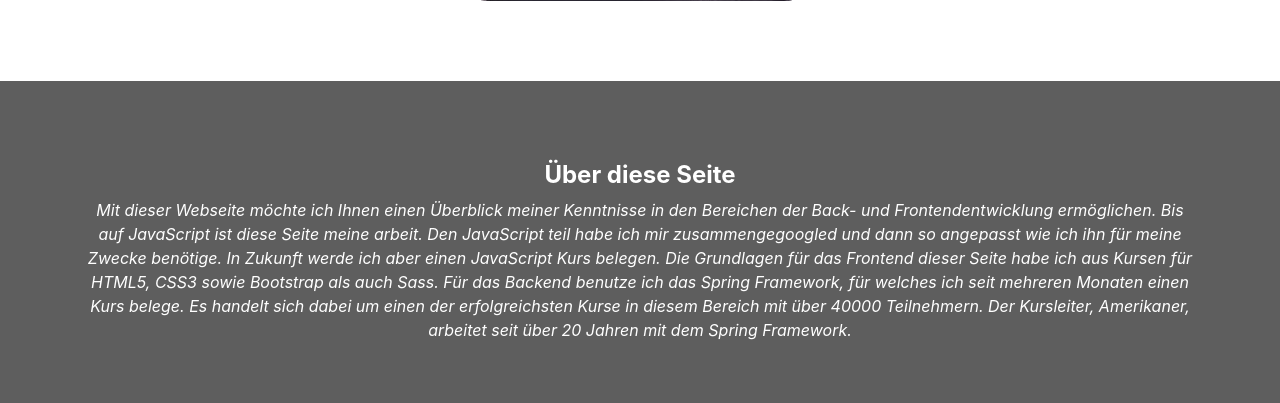
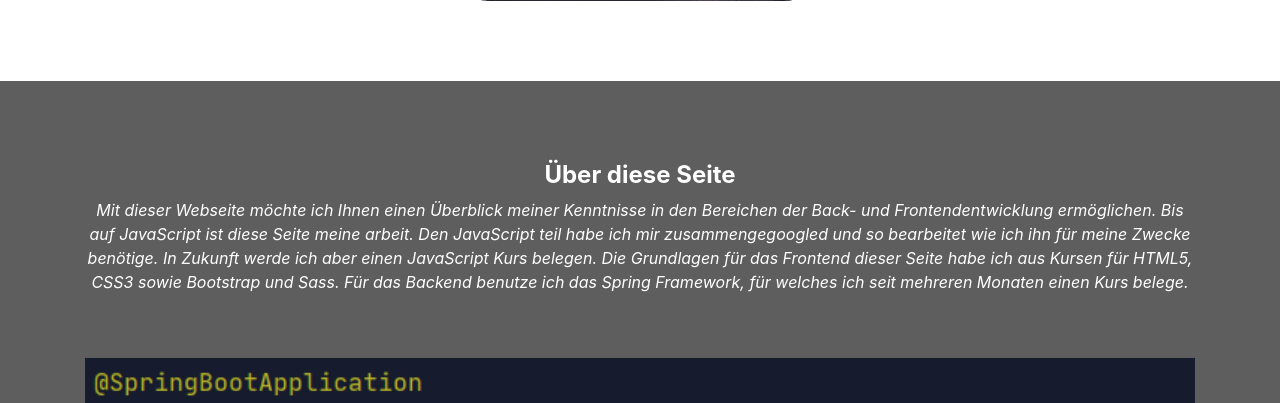
Before and after one commit to Entremetier/website, a Spring Boot app: page / in a window 1280 px wide. Shown: the part 1378-1781 px from the top of the page. Run offline with Spring Boot 4, Linux system fonts and the light colour scheme.

Commit message:
added in new images for "this"-carousel and changed a few class names

```diff
--- a/src/main/resources/static/css/styles.scss
+++ b/src/main/resources/static/css/styles.scss
@@ -7,9 +7,13 @@
 $section-padding: 80px;
 $text-color-white: #FFF;
 
+
+//=== Global ===
+
 .paragraph-white{
   color: $text-color-white;
 }
+
 
 //=== Page-Header ===
 
@@ -33,7 +37,7 @@
 }
 
 .navbar {
-   background-color: transparent;
+  background-color: transparent;
 }
 
 .navbar-dark .navbar-brand {
@@ -102,7 +106,7 @@
   }
 }
 
-#hidden-picture {
+#hidden-image {
   opacity:0;
   border-radius: 4%;
 }
@@ -122,7 +126,7 @@
     }
   }
 
-  #hidden-picture{
+  #hidden-image{
     padding-bottom: 3rem;
   }
 }
@@ -142,7 +146,7 @@
     }
   }
 
-  #hidden-picture{
+  #hidden-image{
     display: none;
   }
 }
@@ -162,7 +166,7 @@
     }
   }
 
-  #hidden-picture{
+  #hidden-image{
     display: none;
   }
 }
--- a/src/main/resources/static/js/index.js
+++ b/src/main/resources/static/js/index.js
@@ -4,7 +4,7 @@
     $(window).scroll( function(){
 
         /* Check the location of each desired element */
-        $('#hidden-picture').each( function(){
+        $('#hidden-image').each( function(){
 
             let bottom_of_object = $(this).offset().top + $(this).outerHeight();
             let bottom_of_window = $(window).scrollTop() + $(window).height();
--- a/src/main/resources/templates/index.html
+++ b/src/main/resources/templates/index.html
@@ -80,7 +80,7 @@
                         <p class="text-muted">Positiv denkender und kein Schwarzmaler!</p>
                     </div>
                     <div class="col-lg-12 col-xl-4 text-center pl-0 pr-2">
-                        <img id="hidden-picture" src="img/about-me/about-me-picture.jpg"></div>
+                        <img id="hidden-image" src="img/about-me/about-me-picture.jpg"></div>
                     <div class="col-lg-12 col-xl-4 pr-0 pl-0">
                         <h2 class="job font-weight-bolder pb-3"><u>fachliches</u></h2>
                         <p class="text-muted">Zukünftiger Junior Developer mit Erfahrung in Java, Spring, Bootstrap, Sass, HTML5 & CSS3, MySQL und Git/GitHub.</p>
@@ -105,39 +105,68 @@
             <h4 class="text-center font-weight-bold">Über diese Seite</h4>
             <p class="paragraph-white text-center font-italic pb-5">Mit dieser Webseite möchte ich Ihnen einen Überblick
                 meiner Kenntnisse in den Bereichen der Back- und Frontendentwicklung ermöglichen. Bis auf JavaScript ist
-                diese Seite meine arbeit. Den JavaScript teil habe ich mir zusammengegoogled und dann so angepasst wie ich
+                diese Seite meine arbeit. Den JavaScript teil habe ich mir zusammengegoogled und so bearbeitet wie ich
                 ihn für meine Zwecke benötige. In Zukunft werde ich aber einen JavaScript Kurs belegen. Die Grundlagen
-                für das Frontend dieser Seite habe ich aus Kursen für HTML5, CSS3 sowie Bootstrap als auch Sass. Für das
-                Backend benutze ich das Spring Framework, für welches ich seit mehreren Monaten einen Kurs belege. Es
-                handelt sich dabei um einen der erfolgreichsten Kurse in diesem Bereich mit über 40000 Teilnehmern.
-                Der Kursleiter, Amerikaner, arbeitet seit über 20 Jahren mit dem Spring Framework.</p>
+                für das Frontend dieser Seite habe ich aus Kursen für HTML5, CSS3 sowie Bootstrap und Sass. Für das
+                Backend benutze ich das Spring Framework, für welches ich seit mehreren Monaten einen Kurs belege.</p>
 
             <div id="carouselExampleCaptions" class="carousel slide" data-ride="carousel">
                 <ol class="carousel-indicators">
                     <li data-target="#carouselExampleCaptions" data-slide-to="0" class="active"></li>
                     <li data-target="#carouselExampleCaptions" data-slide-to="1"></li>
                     <li data-target="#carouselExampleCaptions" data-slide-to="2"></li>
+                    <li data-target="#carouselExampleCaptions" data-slide-to="3"></li>
+                    <li data-target="#carouselExampleCaptions" data-slide-to="4"></li>
+                    <li data-target="#carouselExampleCaptions" data-slide-to="5"></li>
                 </ol>
                 <div class="carousel-inner">
                     <div class="carousel-item active">
-                        <img src="img/this-carousel/bild-1.jpg" class="d-block w-100" alt="It-Bild">
+                        <img src="img/this-carousel/backend-spring-springApplication-run-method.png" class="d-block w-100"
+                             alt="Bild der Klasse die das Spring Projekt startet.">
                         <div class="carousel-caption d-none d-md-block">
-                            <h5>Ein Beispielbild</h5>
-                            <p>Nulla vitae elit libero, a pharetra augue mollis interdum.</p>
+                            <h5>Die SpringApplication Klasse</h5>
+                            <p>Die Methode run(), diese sorgt für den start der Application.</p>
                         </div>
                     </div>
                     <div class="carousel-item">
-                        <img src="img/this-carousel/bild-2.jpg" class="d-block w-100" alt="...">
+                        <img src="img/this-carousel/backend-spring-controller.png" class="d-block w-100"
+                             alt="Der Controller für die index.html">
                         <div class="carousel-caption d-none d-md-block">
-                            <h5>Noch ein Beispielbild</h5>
-                            <p>Lorem ipsum dolor sit amet, consectetur adipiscing elit.</p>
+                            <h5>Der Controller für die index.html</h5>
+                            <p>Die Methode bearbeitet die Anfrage und hat als Rückgabewert einen String, dieser verweist
+                                auf die Seit die im templates Ordner aufzurufen ist.</p>
                         </div>
                     </div>
                     <div class="carousel-item">
-                        <img src="img/this-carousel/bild-3.jpg" class="d-block w-100" alt="...">
+                        <img src="img/this-carousel/frontend-bootstrap-I.png" class="d-block w-100"
+                             alt="Bootstrap Klassen einer Navbar">
                         <div class="carousel-caption d-none d-md-block">
-                            <h5>Das letzte Beispielbild</h5>
-                            <p>Praesent commodo cursus magna, vel scelerisque nisl consectetur.</p>
+                            <h5>Bootstrap Navbar</h5>
+                            <p>Aufbau einer Navbar mit, von Bootstrap, zur verfügung gestellten Klassen.</p>
+                        </div>
+                    </div>
+                    <div class="carousel-item">
+                        <img src="img/this-carousel/frontend-sass-I.png" class="d-block w-100"
+                             alt="media query mit Sass">
+                        <div class="carousel-caption d-none d-md-block">
+                            <h5>Media Query mit Sass</h5>
+                            <p>Bearbeiten einer Media Query mit Bootstrap und Sass.</p>
+                        </div>
+                    </div>
+                    <div class="carousel-item">
+                        <img src="img/this-carousel/frontend-sass-II.png" class="d-block w-100"
+                             alt="Verwenden von Variablen mit Sass">
+                        <div class="carousel-caption d-none d-md-block">
+                            <h5>Variablen in Sass</h5>
+                            <p>Ein Vorteil von Sass ist der Einsatz von Variablen.</p>
+                        </div>
+                    </div>
+                    <div class="carousel-item">
+                        <img src="img/this-carousel/javascript-animate-image.png" class="d-block w-100"
+                             alt="JavaScript Methode">
+                        <div class="carousel-caption d-none d-md-block">
+                            <h5>JavaScript</h5>
+                            <p>Um die Website nicht statisch zu programmieren kann JavaScript eingesetzt werden</p>
                         </div>
                     </div>
                 </div>
@@ -242,7 +271,9 @@
             <h4 class="text-center font-weight-bold">Kontakt</h4>
             <p class="paragraph-white text-center font-italic pb-5">Sollten Sie mich jetzt kontaktieren wollen können Sie
                 dafür dieses Kontaktformular verwenden.</p>
-            <form method="get">
+
+            <form action="submit" method="POST">
+
                 <div class="row">
                     <div class="col-12 col-sm-12 col-md-6">
                         <input class="form-control mb-3" type="text" name="name" placeholder="Name *" required>
@@ -268,7 +299,7 @@
         <div class="container">
             <div class="row">
                 <div class="col-12 d-flex justify-content-center">
-                    <p class="mt-2 font-weight-bold"><u>Diese Webseite dient nur für Bewerbungen und ist nicht für kommerziellen Nutzung vorgesehen!</u></p>
+                    <p class="mt-2 font-weight-bold"><u>Diese Webseite ist nicht für kommerzielle Nutzung vorgesehen!</u></p>
                 </div>
                 <div class="col-12 d-flex justify-content-center">
                     <p class="copyright-text">&copy;Copyright 2020 Marco Happe</p>
--- a/src/main/resources/templates/java.html
+++ b/src/main/resources/templates/java.html
@@ -49,7 +49,7 @@
             <div class="jumbotron header-jumbotron text-center font-italic text-center d-flex flex-column align-items-center">
                 <h2 class="mt-5 pb-3">Herzlich Willkommen!</h2>
                 <h5 class="pb-3">Hier finden Sie einen Überblick über einige Projekte die ich im Rahmen meiner Kurse erstellt habe.</h5>
-                <a class="btn btn-primary" href="#experience" role="button">Mehr anzeigen</a>
+                <a class="btn btn-primary" href="index.html#projects" role="button">Mehr anzeigen</a>
             </div>
 
         </div>
```
Also changed, not shown: src/main/resources/static/css/styles.css, src/main/resources/static/img/this-carousel/backend-spring-controller.png (added), src/main/resources/static/img/this-carousel/backend-spring-springApplication-run-method.png (added), src/main/resources/static/img/this-carousel/frontend-bootstrap-I.png (added), src/main/resources/static/img/this-carousel/frontend-sass-I.png (added), src/main/resources/static/img/this-carousel/frontend-sass-II.png (added), src/main/resources/static/img/this-carousel/javascript-animate-image.png (added), 1 other file.
